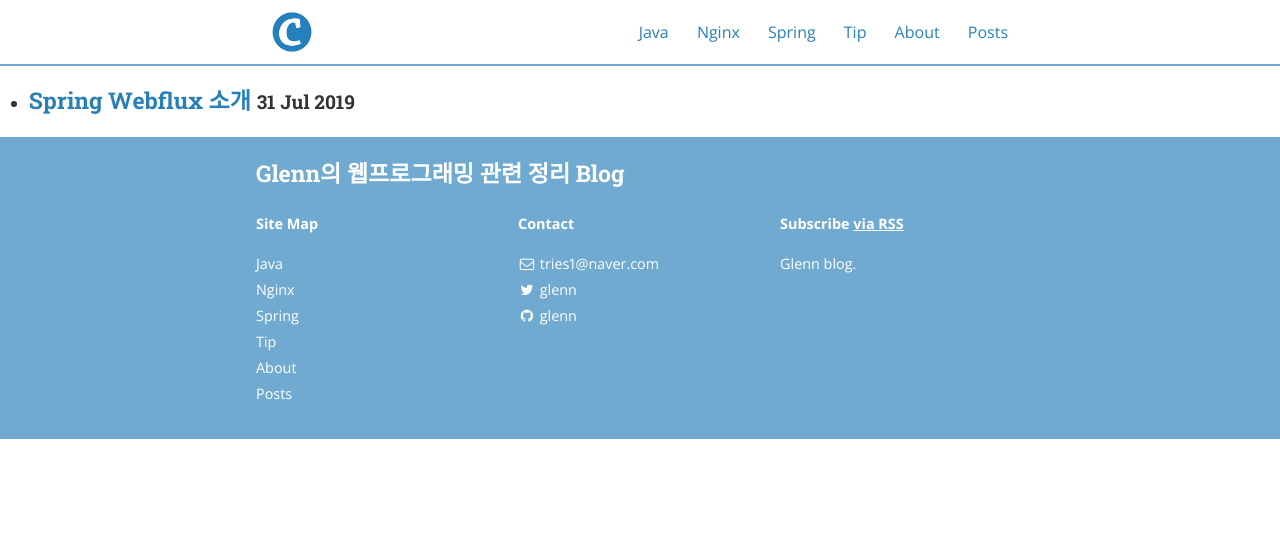
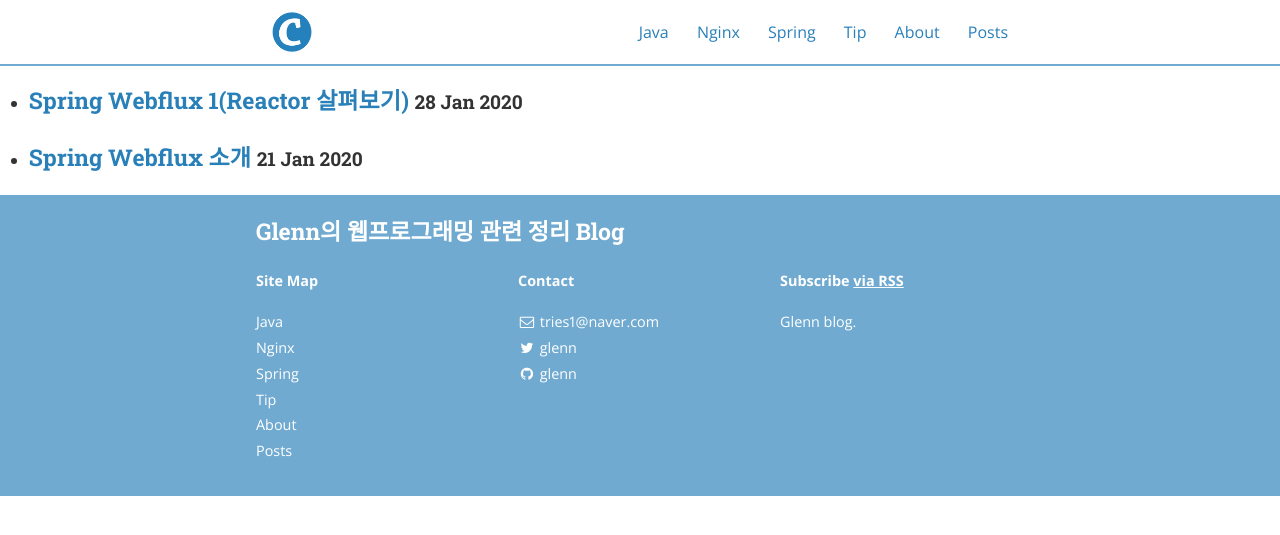
Before and after one commit to tries1/tries1.github.io, a Jekyll site: the page built from category/Spring.md, in a window 1280 px wide. Shown: the top 535 px of the page. Built offline with Jekyll 4.4.1, drawn with Linux system fonts in a browser that asks for light colours; nearby versions of some CDN libraries; part of the change alters nothing that is shown.

Commit message:
add webflux1

````diff
--- a/_posts/webflux/2020-01-21-spring_webflux_intro.md
+++ b/_posts/webflux/2020-01-21-spring_webflux_intro.md
@@ -1,7 +1,7 @@
 ---
 layout: post
 title:  "Spring Webflux 소개"
-date:   2019-07-31 11:00:00
+date:   2020-01-21 12:00:00
 author: Glenn
 categories: Spring
 cover:  "/assets/instacode.png"
--- /dev/null
+++ b/_posts/webflux/2020-01-28-spring_webflux_1.md
@@ -0,0 +1,129 @@
+---
+layout: post
+title:  "Spring Webflux 1(Reactor 살펴보기)"
+date:   2020-01-28 12:00:00
+author: Glenn
+categories: Spring
+cover:  "/assets/instacode.png"
+comments: true
+---
+
+## [Reactor](https://projectreactor.io/)
+Spring Webflux에서 비동기, 논블록킹 어플리케이션 프로그래밍을 위해 지원되는 라이브러리이며
+Spring과 함께 **Pivotal**에서 관리되고있으며, [Reactive streams interface](https://www.reactive-streams.org/)를 구현하였습니다.
+
+*Reactor를 처음 시작하면 다양한 생성자와, Operators 때문에 익숙해지는데 시간이 걸리게됩니다.*
+*그러나, Reactive Programming에 점차 익숙해지고 좀더 활용하게되면*
+*비동기 논블록킹 프로그래밍을 간결하게 처리할수 있게됩니다.*
+
+---
+
+### 2가지 [Publisher](https://projectreactor.io/docs/core/release/api/reactor/core/publisher/package-summary.html)
+#### [Mono](https://projectreactor.io/docs/core/release/api/reactor/core/publisher/Mono.html)
+**0 - 1**개의 데이터를 다룰때 사용
+
+#### [Flux](https://projectreactor.io/docs/core/release/api/reactor/core/publisher/Flux.html)
+**0 - N**개의 데이터를 다룰때 사용
+
+---
+
+### Publisher 생성하기
+#### create (Cold Publisher)
+
+create(Consumer<MonoSink<T>> callback) lower level의 메소드로
+직접적으로 데이터의 방출및 에러신호 내보낼수있습니다.
+
+*Cold Publisher*이며 subscribe(구독) 하지않으면 데이터를 방출하지 않습니다.
+*[Hot, Cold Publisher는 추후에 정리하도록 하겠습니다.](https://projectreactor.io/docs/core/release/reference/#reactor.hotCold)*
+
+Mono
+```java
+Mono.create(monoSink -> {
+  try {
+      monoSink.success(1);
+  } catch (RuntimeException e) {
+      monoSink.error(e);
+  }
+}).subscribe(i -> System.out.println("Mono : " + i));
+
+```
+
+Flux
+```java
+Flux.create(fluxSink -> {
+  try {
+      fluxSink.next(1);
+      fluxSink.next(2);
+      fluxSink.next(3);
+  } catch (RuntimeException e) {
+      fluxSink.error(e);
+  }
+}).subscribe(i -> System.out.println("Flux : " + i));
+```
+
+---
+
+#### Just (Hot Publisher)
+just(T)는 가장 일반적이며 해당값을 즉시 방출합니다.
+
+Hot Publisher이며 subscribe(구독) 하지않아도 데이터를 방출합니다.
+
+Mono
+```java
+Mono.just("new data");
+```
+
+Flux
+```java
+Flux.just("new data1", "new data2", "new data3", "new data4");
+```
+
+---
+
+#### defer (Cold Publisher)
+defer라는 단어에서 알수있듯이 데이터의 방출을 구독전까지 *지연*시킵니다.
+뿐만 아니라 checked exception method를 호출하여 처리할수있습니다.
+
+*Cold Publisher*이며 subscribe(구독) 하지않으면 데이터를 방출하지 않습니다.
+
+```java
+// just는 exception처리를 할수없음
+// compile error : unhandle exception
+Mono.just(someError());
+
+Mono.defer(() -> {
+  try {
+      Integer res = someError();
+      return Mono.just(res);
+  } catch (Exception e) {
+      // 에러가 발생하면 error 신호를 방출
+      return Mono.error(e);
+  }
+});
+
+
+public Integer someError() throws Exception {
+  throw new RuntimeException("에러 발생!!");
+}
+```
+
+---
+
+#### fromCallable
+fromCallable(Callable<? extends T> supplier)는 defer와 유사하지만
+exception을 자동으로 Mono.error로 래핑합니다.
+
+*Cold Publisher*이며 subscribe(구독) 하지않으면 데이터를 방출하지 않습니다.
+
+```java
+//checked exception method를 호출할수있다.
+Mono.fromCallable(someError()).subscribe();
+
+public Integer someError() throws Exception {
+  throw new RuntimeException("에러 발생!!");
+}
+```
+
+---
+
+**기본적인 Mono의 생성자를 소개해드렸으며, 이외에도 많은 생성자가 있습니다.**
````
